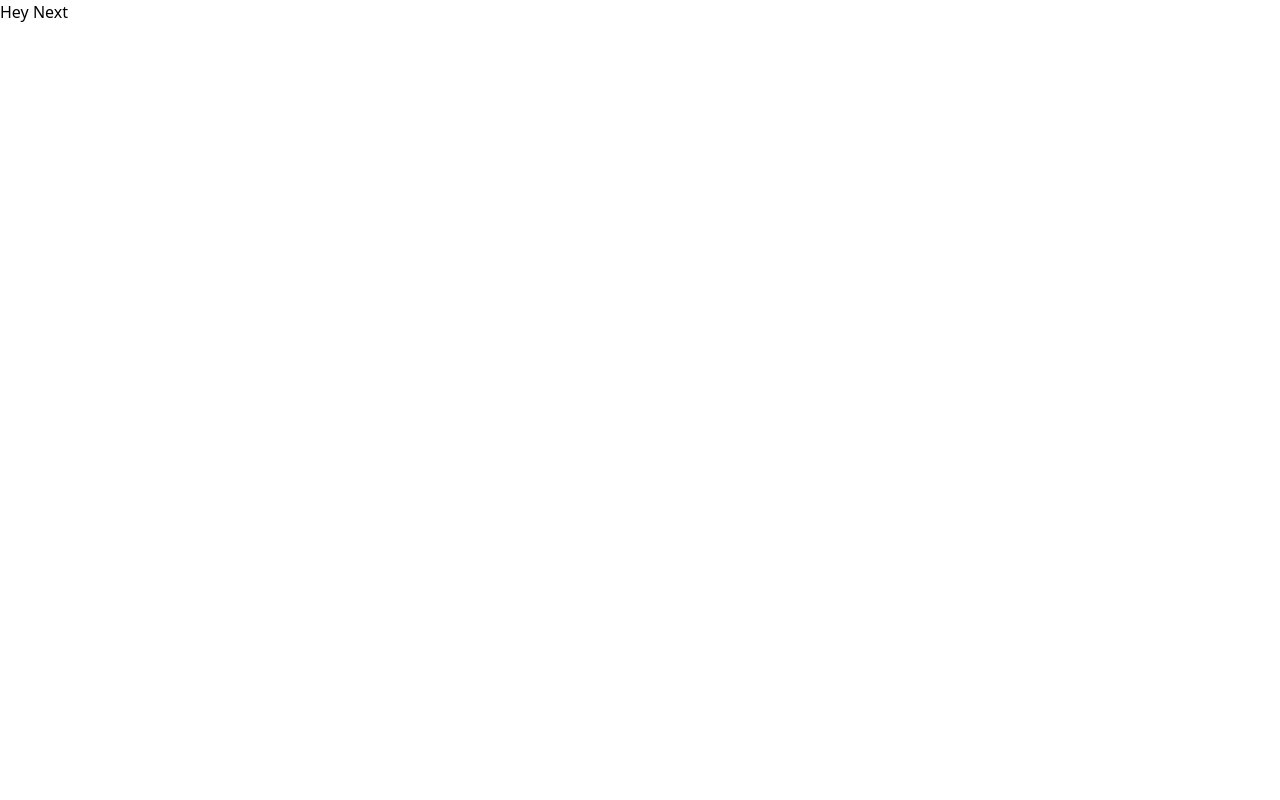
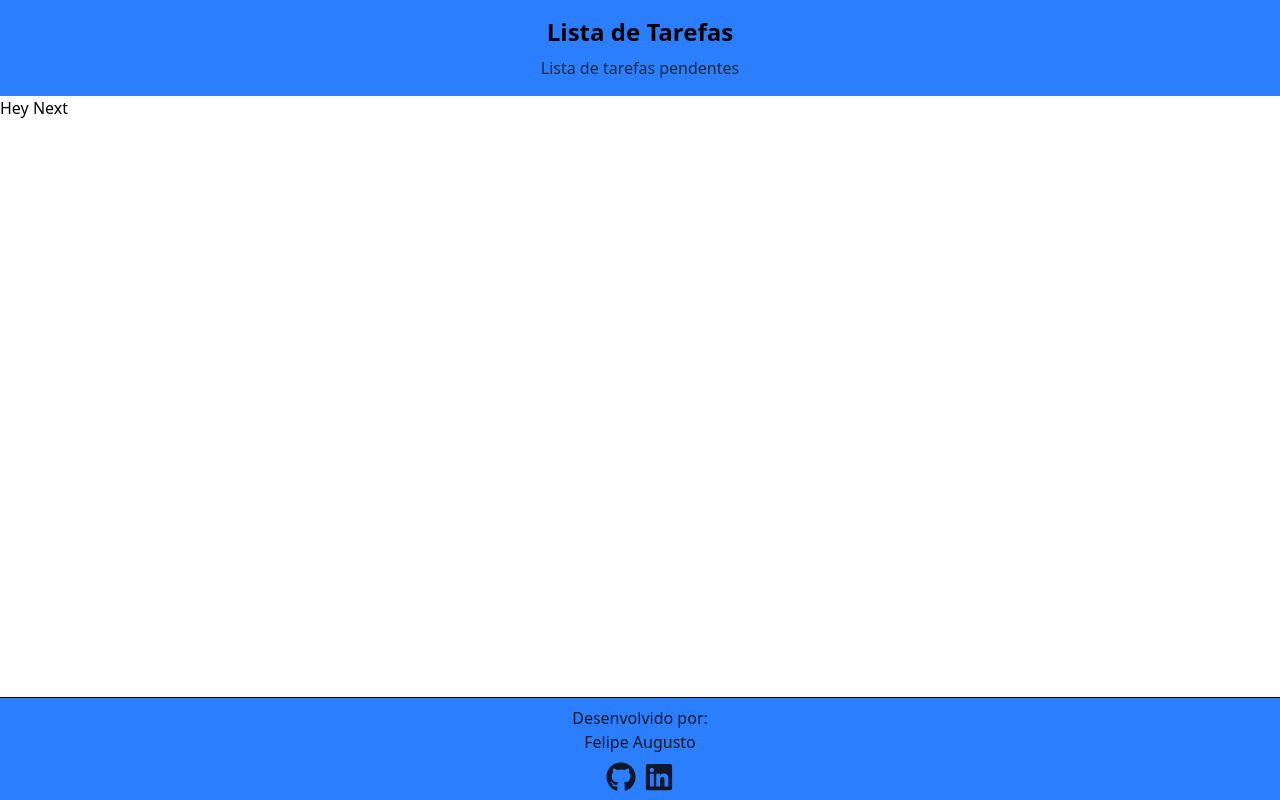
Before and after one commit to felipedev90/task-list-nextjs, a Next.js app: page / in a window 1280 px wide. Built offline with nearby package versions, Linux system fonts and the light colour scheme.

Commit message:
feat: criar componente NovaTarefa com formulário controlado

```diff
--- a/package.json
+++ b/package.json
@@ -12,7 +12,8 @@
   "dependencies": {
     "next": "16.1.6",
     "react": "19.2.3",
-    "react-dom": "19.2.3"
+    "react-dom": "19.2.3",
+    "react-icons": "^5.5.0"
   },
   "devDependencies": {
     "@tailwindcss/postcss": "^4",
--- a/src/app/layout.tsx
+++ b/src/app/layout.tsx
@@ -1,4 +1,6 @@
 import type { Metadata } from "next";
+import Header from "@/components/Header";
+import Footer from "@/components/Footer";
 import "../styles/globals.css";
 
 export const metadata: Metadata = {
@@ -13,7 +15,11 @@ export default function RootLayout({
 }>) {
   return (
     <html lang="pt-BR">
-      <body>{children}</body>
+      <body className="min-h-screen flex flex-col">
+        <Header />
+        <main className="flex-1">{children}</main>
+        <Footer />
+      </body>
     </html>
   );
 }
--- a/src/app/page.tsx
+++ b/src/app/page.tsx
@@ -1,9 +1,9 @@
 export default function Home() {
   return (
     <div>
-      <main>
+
         <h1>Hey Next</h1>
-      </main>
+
     </div>
   );
 }
--- /dev/null
+++ b/src/components/Footer/index.tsx
@@ -0,0 +1,34 @@
+import { FaGithub, FaLinkedin } from "react-icons/fa";
+
+export default function Footer() {
+  return (
+    <footer className="bg-blue-500">
+      <div className="border-t border-black text-gray-900 p-2 flex flex-col justify-center items-center gap-2">
+        <div className="flex flex-col justify-center items-center">
+          <p>Desenvolvido por:</p>
+          <span>Felipe Augusto</span>
+        </div>
+        <div className="flex flex-row gap-2 text-2xl lg:text-3xl">
+          <a
+            href="https://www.github.com/felipedev90"
+            target="_blank"
+            aria-label="Github de Felipe Augusto"
+            rel="noopener noreferrer"
+            className="hover:opacity-80 hover:scale-110 bg-blue-500 transition"
+          >
+            <FaGithub />
+          </a>
+          <a
+            href="https://www.linkedin.com/felipesilva90"
+            target="_blank"
+            aria-label="LinkedIn de Felipe Augusto"
+            rel="noopener noreferrer"
+            className="hover:opacity-80 hover:scale-110 bg-blue-500 transition"
+          >
+            <FaLinkedin />
+          </a>
+        </div>
+      </div>
+    </footer>
+  );
+}
--- /dev/null
+++ b/src/components/Header/index.tsx
@@ -0,0 +1,10 @@
+export default function Header() {
+  return (
+    <header>
+      <div className="bg-blue-500 w-full h-auto flex flex-col items-center justify-center gap-2 py-4">
+        <h1 className="text-2xl font-bold">Lista de Tarefas</h1>
+        <p className="text-gray-800">Lista de tarefas pendentes</p>
+      </div>
+    </header>
+  );
+}
--- /dev/null
+++ b/src/components/NovaTarefa.tsx
@@ -0,0 +1,36 @@
+"use client";
+import { useState } from "react";
+
+interface Props {
+  onAdicionar: (texto: string) => void;
+}
+
+export default function NovaTarefa({ onAdicionar }: Props) {
+  const [texto, setTexto] = useState("");
+
+  const handleSubmit = (e: React.FormEvent) => {
+    e.preventDefault();
+    if (texto.trim() !== "") {
+      onAdicionar(texto);
+      setTexto("");
+    }
+  };
+
+  return (
+    <form onSubmit={handleSubmit} className="flex gap-2 mb-4">
+      <input
+        type="text"
+        value={texto}
+        onChange={(e) => setTexto(e.target.value)}
+        placeholder="Nova tarefa"
+        className="flex-1 p-2 border rounded"
+      />
+      <button
+        type="submit"
+        className="px-4 py-2 bg-blue-500 text-white rounded"
+      >
+        Adicionar
+      </button>
+    </form>
+  );
+}
```
Also changed, not shown: 1 other file (tests, documents, lock files or other folders).
